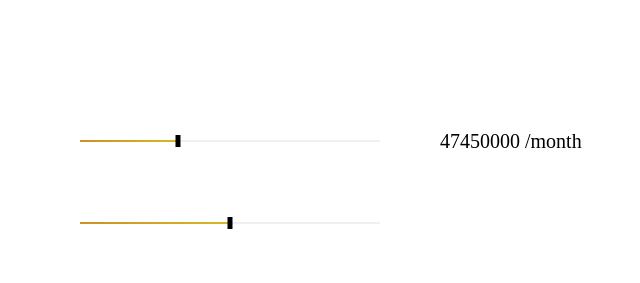
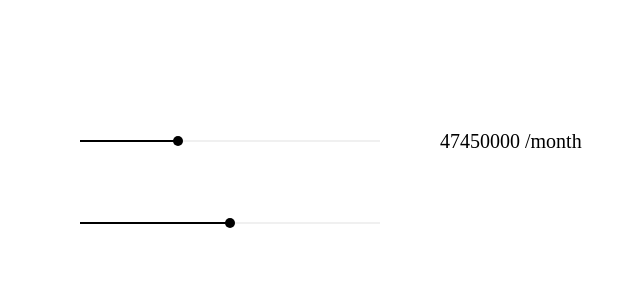
Before and after one commit to maksimsemenov/Slidery, a website built with webpack: page src/index.html in a window 1280 px wide. Shown: the top 283 px of the page, 300-940 px from the left. Built offline with nearby package versions, Linux system fonts and the light colour scheme.

Commit message:
Update standarcd styles
Make use of current color and min-height/min-width to make styles universal and easy to override

```diff
--- a/src/slidery.less
+++ b/src/slidery.less
@@ -13,7 +13,7 @@
 .slidery-base {
   position: relative;
   width: 100%;
-  height: 2px;
+  min-height: 2px;
   cursor: pointer;
   background-color: #f0f0f0;
 }
@@ -24,15 +24,14 @@
   height: 100%;
   width: 50%;
   pointer-events: none;
-  background-color: #d2a825;
-  background-image: linear-gradient(to right, #cd9126, #d5b923);
+  background-color: currentColor;
 }
 .slidery-lift {
   position: absolute;
   cursor: grab;
   top: 50%;
-  height: 20px;
-  width: 16px;
+  min-height: 20px;
+  min-width: 20px;
   left: 50%;
   transform: translate(-50%, -50%);
 
@@ -42,15 +41,17 @@
     top: 50%;
     left: 50%;
     transform: translate(-50%, -50%);
-    height: 12px;
-    width: 5px;
-    background-color: #000;
-    transtition: transform 0.1s ease-out;
+    min-height: 10px;
+    min-width: 10px;
+    border-radius: 50%;
+    background-color: currentColor;
+    transition: transform 0.1s ease-out, box-shadow 0.1s ease-out;
   }
 
   &:hover::before,
   &.slidery-is-sliding::before {
-    transform: translate(-50%, -50%) scale(1.3);
+    transform: translate(-50%, -50%) scale(1.7);
+    box-shadow: 0 1px 4px 0 rgba(0, 0, 0, 0.2);
   }
   &.slidery-is-sliding::before {
     cursor: grabbing;
```
